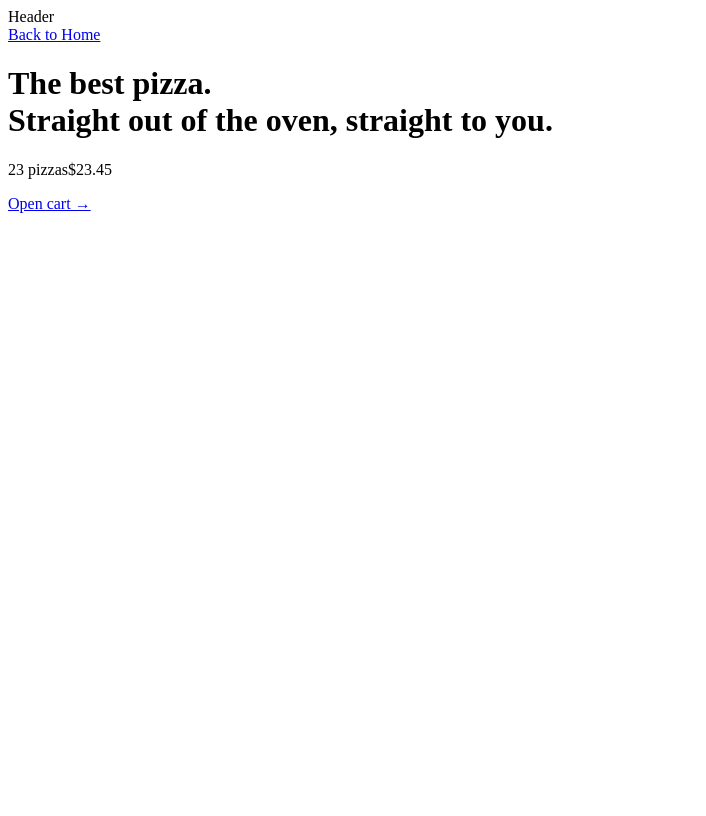
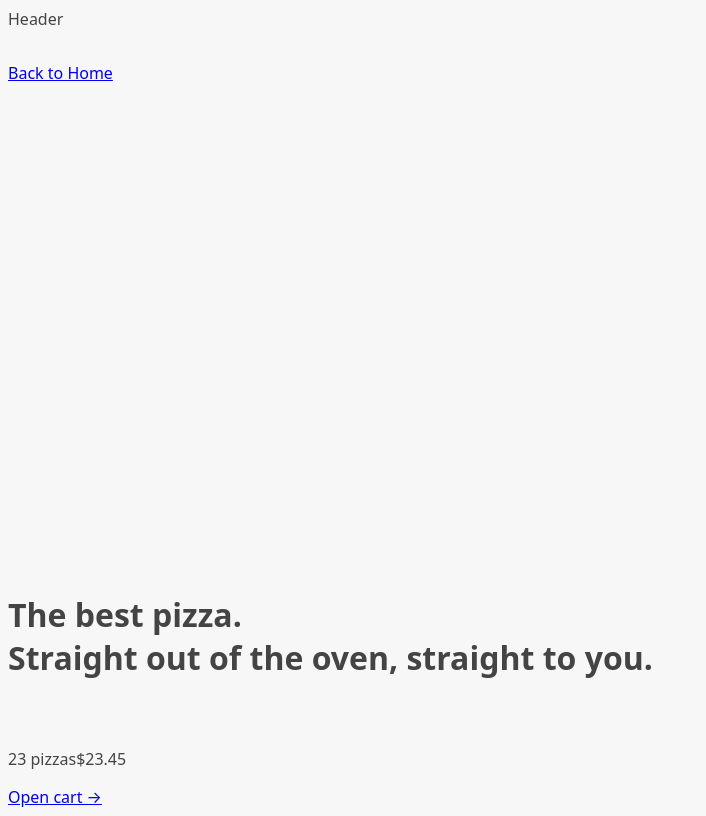
Before and after one commit to jeewantha-upul/Pizza-Ord, a React (Vite) app: page / in a window 1280 px wide. Shown: the whole page, without its empty margins (0-706 px from the left). Built offline with nearby package versions, Linux system fonts and the light colour scheme.

Commit message:
implemented the layout and the data fetching in the menu route

```diff
--- a/src/App.jsx
+++ b/src/App.jsx
@@ -4,6 +4,7 @@ import Home from "./UI/Home";
 import Menu from "./features/menu/Menu";
 import CreateOrder from "./features/orders/CreateOrder";
 import Order from "./features/orders/Order";
+import Cart from "./features/cart/Cart";
 import AppLayout from "./UI/AppLayout";
 import { loader as menuLoader } from "./features/menu/Menu";
 
@@ -16,6 +17,7 @@ const App = () => {
         { path: "/menu", element: <Menu />, loader: menuLoader },
         { path: "/order/new", element: <CreateOrder /> },
         { path: "/order/:orderId", element: <Order /> },
+        { path: "/cart", element: <Cart /> },
       ],
     },
   ]);
--- a/src/UI/AppLayout.jsx
+++ b/src/UI/AppLayout.jsx
@@ -1,11 +1,16 @@
 import React from "react";
 import CartOverview from "../features/cart/CartOverview";
 import Header from "./Header";
-import { Outlet } from "react-router-dom";
+import { Outlet, useNavigation } from "react-router-dom";
+import Loader from "./Loader";
 
 function AppLayout() {
+  const navigation = useNavigation();
+  const isLoading = navigation.state === "loading";
+
   return (
-    <div>
+    <div className="layout">
+      {isLoading && <Loader />}
       <Header />
       <main>
         <Outlet />
--- /dev/null
+++ b/src/UI/Loader.jsx
@@ -0,0 +1,9 @@
+function Loader() {
+  return (
+    <div className="absolute inset-0 flex items-center justify-center bg-slate-200/20 backdrop-blur-sm">
+      <div className="loader"></div>
+    </div>
+  );
+}
+
+export default Loader;
--- a/src/main.jsx
+++ b/src/main.jsx
@@ -1,6 +1,7 @@
 import React from "react";
 import ReactDOM from "react-dom/client";
 import App from "./App.jsx";
+import "./index.css";
 
 ReactDOM.createRoot(document.getElementById("root")).render(
   <React.StrictMode>
```
